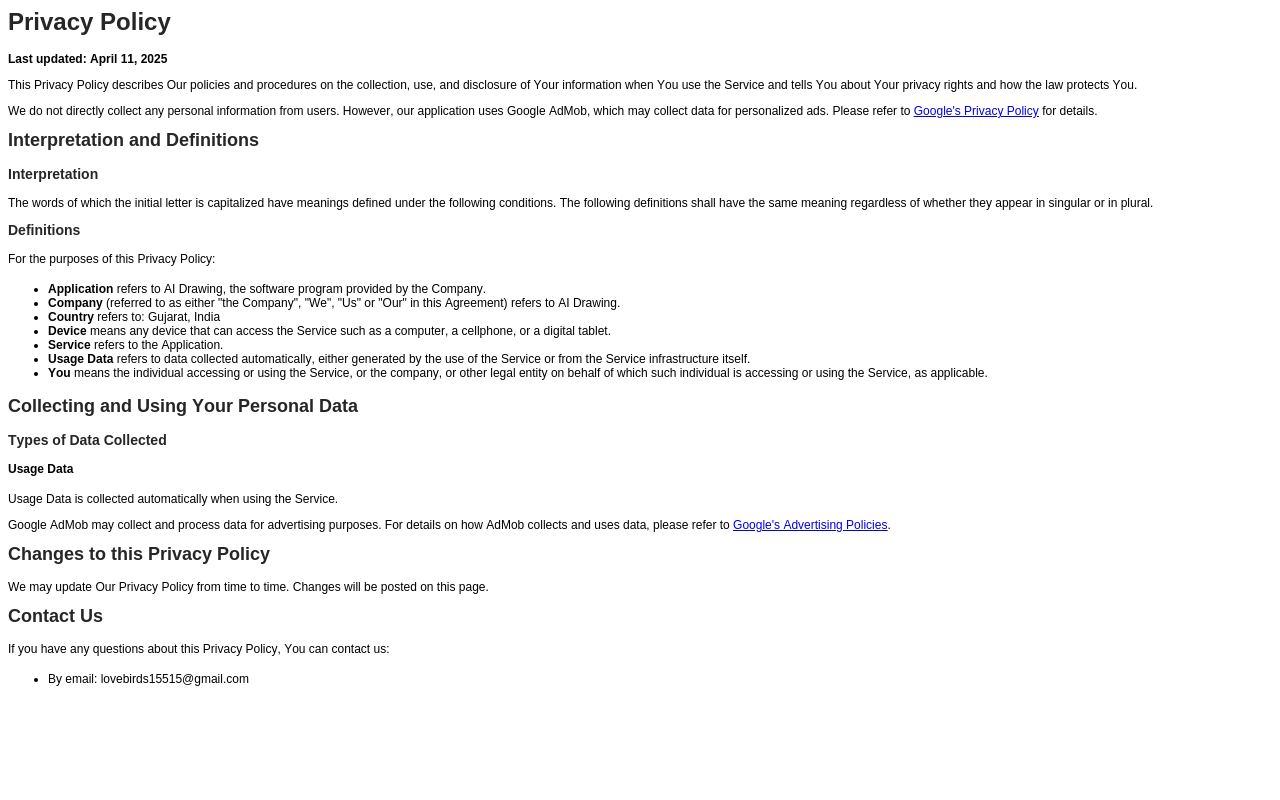
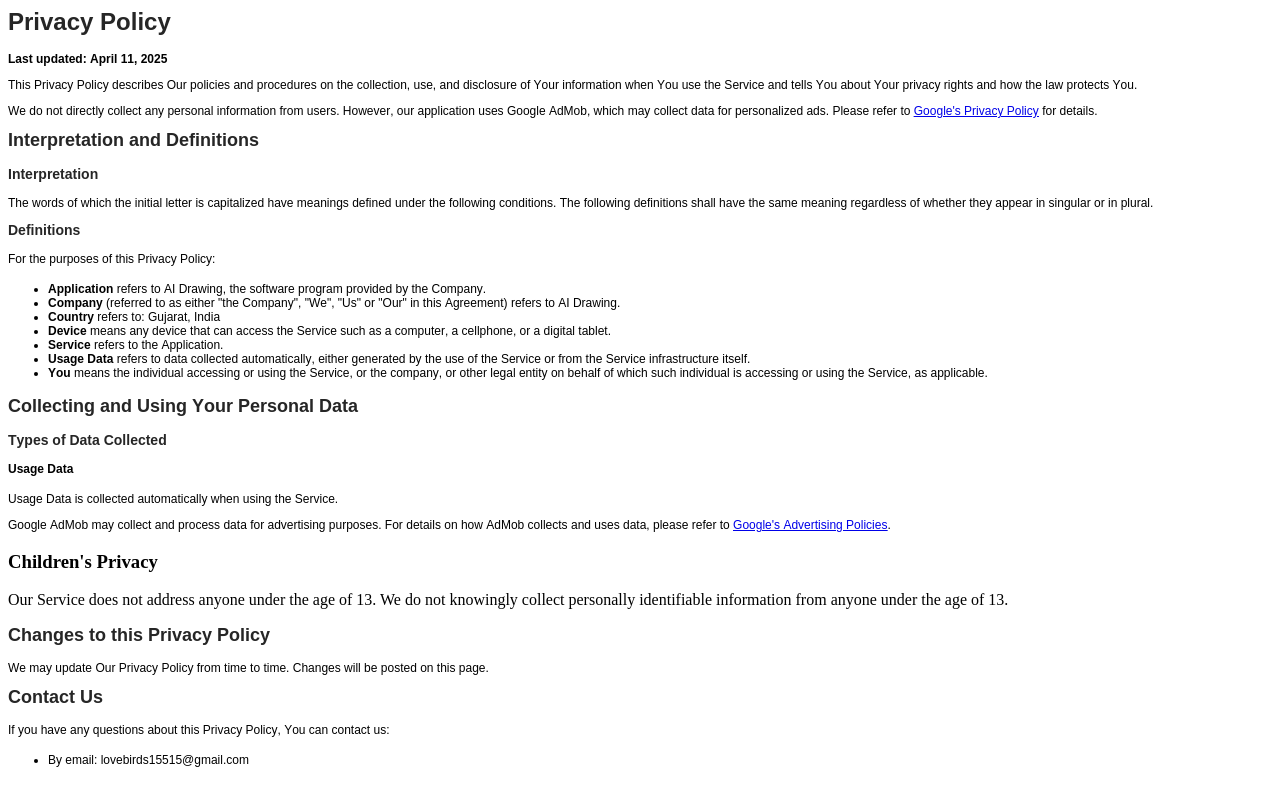
Before and after one commit to lovebirds15/PrivacyPolicyAIDrawing, a plain HTML site: page privacy-policy.html in a window 1280 px wide. Drawn offline with Linux system fonts and the light colour scheme.

Commit message:
Update privacy-policy.html
Childeren policy update.

```diff
--- a/privacy-policy.html
+++ b/privacy-policy.html
@@ -39,6 +39,8 @@
 <h4 style="margin: 0.0px 0.0px 16.0px 0.0px; font: 12.0px Arial; -webkit-text-stroke: #000000"><span class="s1"><b>Usage Data</b></span></h4>
 <p class="p2"><span class="s1">Usage Data is collected automatically when using the Service.</span></p>
 <p class="p2"><span class="s1">Google AdMob may collect and process data for advertising purposes. For details on how AdMob collects and uses data, please refer to <a href="https://policies.google.com/technologies/ads"><span class="s2">Google's Advertising Policies</span></a>.</span></p>
+<h3>Children's Privacy</h3>
+<p>Our Service does not address anyone under the age of 13. We do not knowingly collect personally identifiable information from anyone under the age of 13.</p>
 <h2 style="margin: 0.0px 0.0px 14.9px 0.0px; font: 18.0px Arial; color: #262626; -webkit-text-stroke: #262626"><span class="s1"><b>Changes to this Privacy Policy</b></span></h2>
 <p class="p2"><span class="s1">We may update Our Privacy Policy from time to time. Changes will be posted on this page.</span></p>
 <h2 style="margin: 0.0px 0.0px 14.9px 0.0px; font: 18.0px Arial; color: #262626; -webkit-text-stroke: #262626"><span class="s1"><b>Contact Us</b></span></h2>
```
